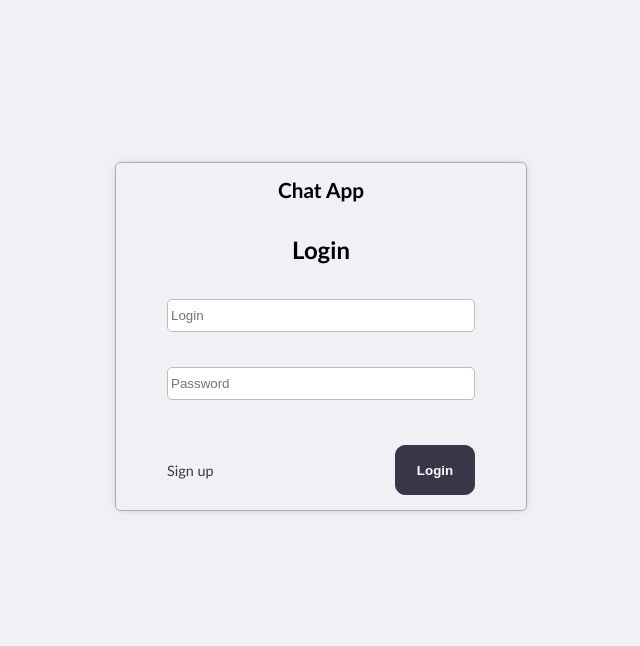
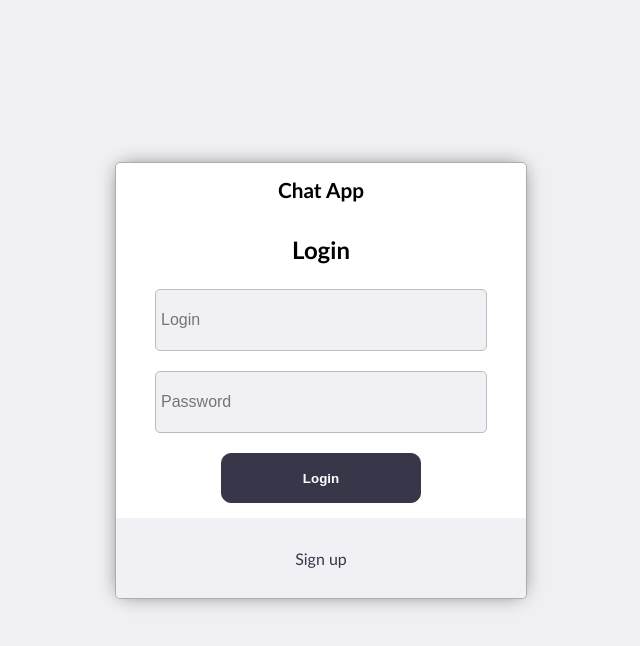
Before and after one commit to matthieurom/ChatJS, a React (Create React App) app: page /login in a window 1280 px wide. Shown: the top 646 px of the page, without its empty margins (319-959 px from the left). Built offline with nearby package versions, Linux system fonts and the light colour scheme; no server answers.

Commit message:
improved design

```diff
--- a/src/CreateChat/index.css
+++ b/src/CreateChat/index.css
@@ -1,12 +1,13 @@
 .CreateChatMain {
   width: 100%;
   display: flex;
+  justify-content: center;
   flex-direction: column;
 }
 .createchat-content {
   display: flex;
   flex-direction: column;
-  width: 70%;
+  width: 100%;
   box-shadow: 0px 0px 10px -6px rgba(0, 0, 0, 0.66);
   border: 1px solid #adadad;
   border-radius: 5px;
--- a/src/Login/index.css
+++ b/src/Login/index.css
@@ -13,7 +13,8 @@
   flex-direction: column;
   justify-content: center;
   align-items: center;
-  box-shadow: 0px 0px 10px -6px rgba(0, 0, 0, 0.66);
+  box-shadow: 0px 0px 20px -6px rgba(0, 0, 0, 0.66);
+  background-color: white;
 }
 .form-content form {
   padding: 15px;
@@ -30,12 +31,14 @@
   margin-bottom: 0px;
 }
 .form-content form input {
-  width: 300px;
-  height: 25px;
-  margin: 20px 0px 15px 0px;
-  border: 0.8px solid #bcbcbc;
+  width: 320px;
+  height: 50px;
+  margin: 10px 0px 10px 0px;
+  border: 0.5px solid #bcbcbc;
   border-radius: 5px;
-  padding: 3px;
+  padding: 5px;
+  font-size: 1em;
+  background-color: #f1f0f5;
 }
 .form-content form input:focus {
   outline: none;
@@ -45,19 +48,19 @@
 .form-content-button {
   width: 100%;
   display: flex;
-  justify-content: space-between;
+  justify-content: center;
   align-items: center;
-  margin-top: 30px;
+  margin-top: 10px;
 }
 .form-content-button button {
-  width: 80px;
+  width: 200px;
 }
-.form-content-button a {
+.login-signupButton a {
   text-decoration: none;
-  font-size: 0.9em;
+  font-size: 1em;
   color: #383649;
 }
-.form-content-button a:hover {
+.login-signupButton a:hover {
   opacity: 0.6;
 }
 .incorrect-password {
@@ -65,3 +68,13 @@
   font-size: 0.8em;
   font-weight: bold;
 }
+.login-signupButton {
+  display: flex;
+  justify-content: center;
+  align-items: center;
+  width: 100%;
+  height: 80px;
+  background-color: #f1f0f5;
+  border-bottom-left-radius: 5px;
+  border-bottom-right-radius: 5px;
+}
--- a/src/Login/index.js
+++ b/src/Login/index.js
@@ -75,12 +75,14 @@ class Login extends React.Component {
               ""
             )}
             <div className="form-content-button">
-              <Link to="/register">
-                <p>Sign up</p>
-              </Link>
               <button type="submit">Login</button>
             </div>
           </form>
+          <div className="login-signupButton">
+            <Link to="/register">
+              <p>Sign up</p>
+            </Link>
+          </div>
         </div>
       </div>
     );
```
